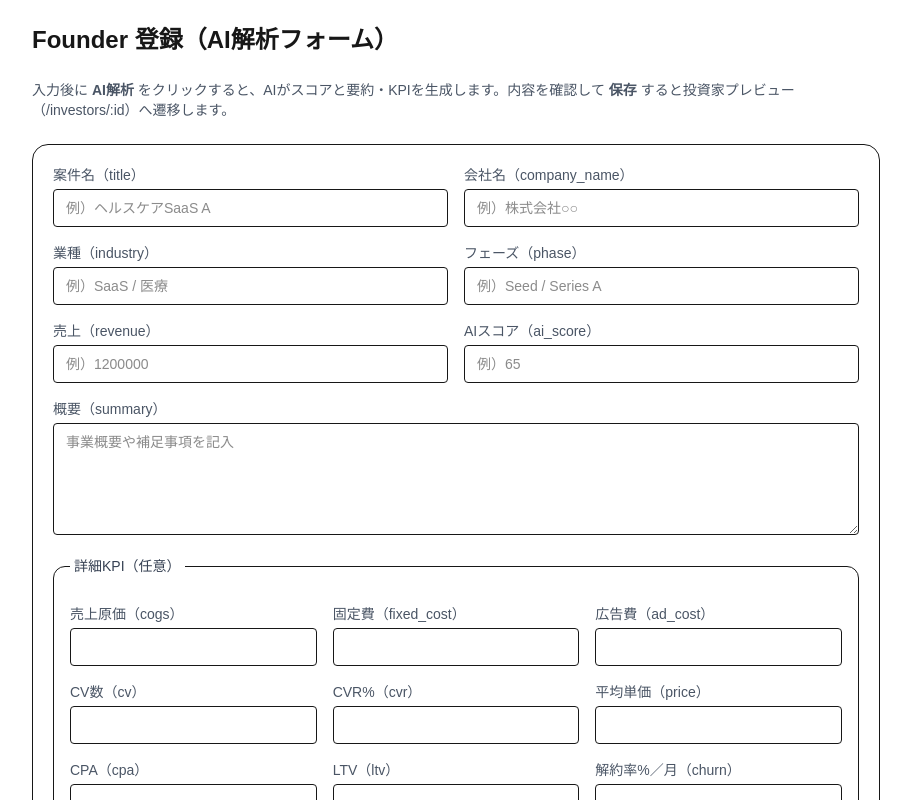
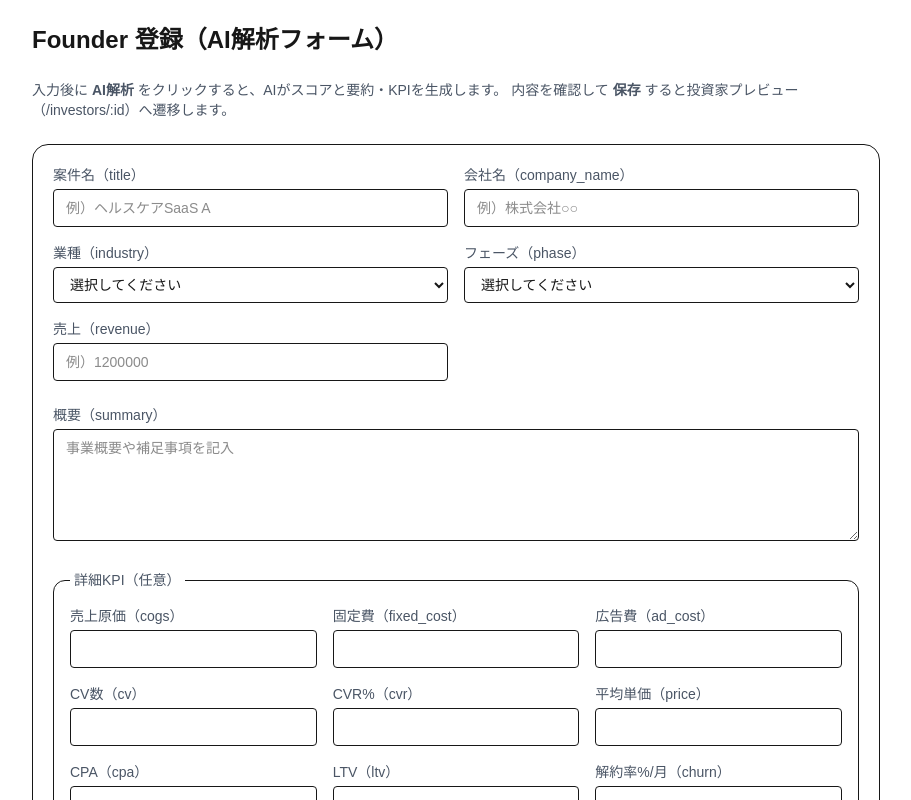
Before and after one commit to satoru-boop/partnerbox-poc-v2, a Next.js app: page /founder in a window 1280 px wide. Shown: the top 800 px of the page, without its empty margins (184-1095 px from the left). Built offline with nearby package versions, Linux system fonts and the light colour scheme.

Commit message:
旧UI修正

```diff
--- a/app/api/analyze/route.ts
+++ b/app/api/analyze/route.ts
@@ -1,3 +1,4 @@
+// app/api/analyze/route.ts
 import { NextResponse } from 'next/server';
 
 type Form = {
@@ -6,58 +7,57 @@ type Form = {
   industry: string;
   phase: string;
   pl: {
-    revenue: number;     // 売上
-    cogs: number;        // 売上原価
-    fixedCost: number;   // 固定費
-    adCost: number;      // 広告費
-    cv: number;          // CV数
-    cvr: number;         // CVR (%)
-    price: number;       // 平均単価
-    cpa: number;         // CPA
-    ltv: number;         // LTV
-    churn: number;       // 解約率/月 (%)
+    revenue: number;    // 売上
+    cogs: number;       // 売上原価
+    fixedCost: number;  // 固定費
+    adCost: number;     // 広告費
+    cv: number;         // CV数
+    cvr: number;        // CVR (%)
+    price: number;      // 平均単価
+    cpa: number;        // CPA
+    ltv: number;        // LTV
+    churn: number;      // 解約率/月 (%)
   };
 };
 
-function n(x: any, d = 2) {
-  return Number.isFinite(x) ? Number(Number(x).toFixed(d)) : 0;
-}
+const n = (x: any, d = 2) => (Number.isFinite(x) ? Number(Number(x).toFixed(d)) : 0);
 
 export async function POST(req: Request) {
+  try {
     const { form } = (await req.json()) as { form: Form };
     const p = form.pl;
 
-  const unitCost     = p.cv > 0 ? p.cogs / p.cv : 0;
-  const contribution = p.price - unitCost;
-  const grossProfit  = p.revenue - p.cogs - p.adCost;
-  const grossMargin  = p.revenue > 0 ? grossProfit / p.revenue : 0;
+    const unitCost = p.cv > 0 ? p.cogs / p.cv : 0;              // 1CVあたりの原価
+    const contribution = p.price - unitCost;                    // 1CVあたりの粗利（広告費は別）
+    const grossProfit = (p.revenue ?? 0) - (p.cogs ?? 0) - (p.adCost ?? 0);
+    const grossMargin = (p.revenue ?? 0) > 0 ? grossProfit / p.revenue : 0;
 
-  const ltvToCac     = p.cpa > 0 ? p.ltv / p.cpa : 0;
-  const paybackMonths = p.ltv > 0 ? (p.cpa / p.ltv) * 12 : 0;
+    const ltvToCac = (p.cpa ?? 0) > 0 ? (p.ltv ?? 0) / p.cpa : 0;
+    const paybackMonths = (p.ltv ?? 0) > 0 ? ((p.cpa ?? 0) / (p.ltv ?? 1)) * 12 : 0;
 
-  const perCVProfitAfterAds = contribution - p.cpa;
+    const perCVProfitAfterAds = contribution - (p.cpa ?? 0);
     const breakEvenCV =
-    perCVProfitAfterAds > 0 ? Math.ceil(p.fixedCost / perCVProfitAfterAds) : Infinity;
+      perCVProfitAfterAds > 0 ? Math.ceil((p.fixedCost ?? 0) / perCVProfitAfterAds) : Infinity;
 
+    // ざっくりルール
     const advice: string[] = [];
     if (grossMargin < 0.2) advice.push('粗利率が20%未満です。単価見直しまたは原価/広告費削減を検討。');
-  if (ltvToCac < 3)      advice.push('LTV/CAC が 3 未満です。獲得効率または継続率改善が必要です。');
-  if (perCVProfitAfterAds <= 0) advice.push('1CVあたりの広告費差引後の利益がマイナスです。CPA上限を下げるか単価改善を検討。');
-  if (p.churn >= 5)      advice.push('月次解約率が5%以上。オンボーディング/継続施策を強化。');
+    if (ltvToCac < 3) advice.push('LTV/CAC が 3 未満です。獲得効率または継続率改善が必要です。');
+    if (perCVProfitAfterAds <= 0) advice.push('広告費差引後の1CV利益がマイナス。CPA上限引下げや単価改善を検討。');
+    if ((p.churn ?? 0) >= 5) advice.push('月次解約率が5%以上。オンボーディング/継続施策を強化。');
     if (advice.length === 0) advice.push('指標はおおむね健全です。スケールを検討しましょう。');
 
-  // ざっくりスコア・要約（将来はLLMに差し替え）
-  const ai_score   = Math.max(1, Math.min(100, Math.round(50 + (ltvToCac - 3) * 8 + (grossMargin - 0.2) * 60)));
-  const ai_summary =
-    form.summary?.trim() ||
-    `業種:${form.industry} / フェーズ:${form.phase}。売上${p.revenue.toLocaleString()}・粗利率${n(grossMargin*100)}%。LTV/CAC=${n(ltvToCac)}。`;
+    // スコア（簡易）
+    let score = 70;
+    score += Math.min(20, Math.max(-20, (ltvToCac - 3) * 5));
+    score += Math.min(10, Math.max(-10, (grossMargin - 0.3) * 50));
+    score = Math.round(Math.max(0, Math.min(100, score)));
 
     return NextResponse.json({
-    ai_score,
-    ai_summary,
+      echo: form,
       kpi: {
         grossProfit: n(grossProfit, 0),
-      grossMargin: n(grossMargin * 100),
+        grossMargin: n(grossMargin * 100), // %
         unitCost: n(unitCost),
         contribution: n(contribution),
         ltvToCac: n(ltvToCac),
@@ -66,5 +66,12 @@ export async function POST(req: Request) {
         breakEvenCV: Number.isFinite(breakEvenCV) ? breakEvenCV : null,
       },
       advice,
+      score,
     });
+  } catch (err: any) {
+    return NextResponse.json(
+      { error: { message: err?.message ?? 'Bad Request' } },
+      { status: 400 },
+    );
   }
+}
--- a/app/founder/FormClient.tsx
+++ b/app/founder/FormClient.tsx
@@ -3,9 +3,32 @@
 import * as React from 'react';
 import { useRouter } from 'next/navigation';
 
-type AnalyzeKPI = {
+type FormState = {
+  title: string;
+  company_name: string;
+  industry: string;
+  phase: string;
+  revenue: string;   // 入力は文字列で持ち、送信時に数値化
+  summary: string;
+
+  // 詳細KPI（任意）
+  cogs: string;
+  fixed_cost: string;
+  ad_cost: string;
+  cv: string;
+  cvr: string;
+  price: string;
+  cpa: string;
+  ltv: string;
+  churn: string;
+};
+
+type Analysis = {
+  score: number;
+  advice: string[];
+  kpi: {
     grossProfit: number;
-  grossMargin: number;          // %
+    grossMargin: number;
     unitCost: number;
     contribution: number;
     ltvToCac: number;
@@ -13,123 +36,78 @@ type AnalyzeKPI = {
     perCVProfitAfterAds: number;
     breakEvenCV: number | null;
   };
+  summary?: string;
+};
+
+const INDUSTRY_OPTIONS = [
+  'SaaS', '医療', '小売', '製造', 'マーケティング', '教育', 'Fintech', 'その他',
+];
+
+const PHASE_OPTIONS = [
+  'Pre-Seed', 'Seed', 'Series A', 'Series B+', 'PMF以降', 'その他',
+];
 
 export default function FormClient() {
   const router = useRouter();
+
+  const [form, setForm] = React.useState<FormState>({
+    title: '',
+    company_name: '',
+    industry: '',
+    phase: '',
+    revenue: '',
+    summary: '',
+
+    cogs: '',
+    fixed_cost: '',
+    ad_cost: '',
+    cv: '',
+    cvr: '',
+    price: '',
+    cpa: '',
+    ltv: '',
+    churn: '',
+  });
+
+  const [analyzing, setAnalyzing] = React.useState(false);
   const [saving, setSaving] = React.useState(false);
-  const [analyzing, setAnalyzing] = React.useState(false);
   const [msg, setMsg] = React.useState<string | null>(null);
-  const [kpi, setKpi] = React.useState<AnalyzeKPI | null>(null);
-  const [advice, setAdvice] = React.useState<string[] | null>(null);
+  const [analysis, setAnalysis] = React.useState<Analysis | null>(null);
 
-  const onAnalyze = async (e: React.FormEvent<HTMLFormElement>) => {
-    e.preventDefault();
+  const onChange =
+    (k: keyof FormState) =>
+    (e: React.ChangeEvent<HTMLInputElement | HTMLTextAreaElement | HTMLSelectElement>) =>
+      setForm((s) => ({ ...s, [k]: e.target.value }));
+
+  const n = (v: string) => (v === '' ? null : Number(v));
+
+  async function onAnalyze() {
     setAnalyzing(true);
     setMsg(null);
-    setKpi(null);
-    setAdvice(null);
-
+    setAnalysis(null);
     try {
-      const fd = new FormData(e.currentTarget);
-      const pick = (k: string, asNum = false) => {
-        const v = fd.get(k);
-        if (v == null) return asNum ? 0 : '';
-        const s = String(v).trim();
-        if (s === '') return asNum ? 0 : '';
-        return asNum ? Number(s) : s;
-      };
-
-      const form = {
-        title: pick('title'),
-        summary: pick('summary'),
-        industry: pick('industry'),
-        phase: pick('phase'),
+      const payload = {
+        form: {
+          title: form.title,
+          summary: form.summary,
+          industry: form.industry,
+          phase: form.phase,
           pl: {
-          revenue:    pick('revenue', true),
-          cogs:       pick('cogs', true),
-          fixedCost:  pick('fixed_cost', true),
-          adCost:     pick('ad_cost', true),
-          cv:         pick('cv', true),
-          cvr:        pick('cvr', true),
-          price:      pick('price', true),
-          cpa:        pick('cpa', true),
-          ltv:        pick('ltv', true),
-          churn:      pick('churn', true),
+            revenue: n(form.revenue) ?? 0,
+            cogs: n(form.cogs) ?? 0,
+            fixedCost: n(form.fixed_cost) ?? 0,
+            adCost: n(form.ad_cost) ?? 0,
+            cv: n(form.cv) ?? 0,
+            cvr: n(form.cvr) ?? 0,
+            price: n(form.price) ?? 0,
+            cpa: n(form.cpa) ?? 0,
+            ltv: n(form.ltv) ?? 0,
+            churn: n(form.churn) ?? 0,
+          },
         },
       };
 
       const res = await fetch('/api/analyze', {
-        method: 'POST',
-        headers: { 'content-type': 'application/json' },
-        body: JSON.stringify({ form }),
-      });
-      const json = await res.json();
-
-      if (!res.ok) throw new Error(json?.error ?? `status ${res.status}`);
-
-      // 解析結果のUI反映（空の場合は補完値で上書き）
-      const aiScore = json?.ai_score ?? null;
-      const aiSummary = json?.ai_summary ?? null;
-
-      const scoreEl = (e.currentTarget.elements.namedItem('ai_score') as HTMLInputElement | null);
-      const summaryEl = (e.currentTarget.elements.namedItem('summary') as HTMLTextAreaElement | null);
-
-      if (scoreEl && (scoreEl.value === '' || Number(scoreEl.value) === 0) && aiScore != null) {
-        scoreEl.value = String(aiScore);
-      }
-      if (summaryEl && (summaryEl.value.trim() === '') && aiSummary) {
-        summaryEl.value = aiSummary;
-      }
-
-      setKpi(json?.kpi ?? null);
-      setAdvice(json?.advice ?? null);
-      setMsg('AI解析が完了しました。内容を確認して保存してください。');
-    } catch (err: any) {
-      setMsg(`AI解析エラー: ${err?.message ?? String(err)}`);
-    } finally {
-      setAnalyzing(false);
-    }
-  };
-
-  const onSave = async (e: React.FormEvent<HTMLFormElement>) => {
-    e.preventDefault();
-    setSaving(true);
-    setMsg(null);
-    try {
-      const fd = new FormData(e.currentTarget);
-      const pick = (keys: string[], asNum = false) => {
-        for (const k of keys) {
-          const v = fd.get(k);
-          if (v != null && String(v).trim() !== '') {
-            return asNum ? Number(v) : String(v);
-          }
-        }
-        return asNum ? null : null;
-      };
-
-      const payload = {
-        title:        pick(['title','project_title','案件名','subject']),
-        company_name: pick(['company_name','company','会社名']),
-        industry:     pick(['industry','業種']),
-        phase:        pick(['phase','stage','フェーズ']),
-        revenue:      pick(['revenue','売上','売上高'], true),
-        ai_score:     pick(['ai_score','score','AIスコア'], true),
-        summary:      pick(['summary','要約','概要','memo']),
-        tags:         pick(['tags','tag','タグ']) ?? '',
-
-        // KPI（DBのカラム名と一致させる）
-        cogs:        pick(['cogs'], true),
-        fixed_cost:  pick(['fixed_cost'], true),
-        ad_cost:     pick(['ad_cost'], true),
-        cv:          pick(['cv'], true),
-        cvr:         pick(['cvr'], true),
-        price:       pick(['price'], true),
-        cpa:         pick(['cpa'], true),
-        ltv:         pick(['ltv'], true),
-        churn:       pick(['churn'], true),
-      };
-
-      const res = await fetch('/api/fpl', {
         method: 'POST',
         headers: { 'content-type': 'application/json' },
         body: JSON.stringify(payload),
@@ -137,6 +115,63 @@ export default function FormClient() {
       const json = await res.json();
       if (!res.ok) throw new Error(json?.error?.message ?? `status ${res.status}`);
 
+      const aiSummary =
+        json?.echo?.summary && String(json.echo.summary).trim().length > 0
+          ? String(json.echo.summary)
+          : form.summary;
+
+      setAnalysis({
+        score: json?.score ?? json?.kpi ? Math.min(100, Math.max(0, Math.round((json.kpi.ltvToCac ?? 0) * 25))) : 0,
+        advice: json?.advice ?? [],
+        kpi: json?.kpi,
+        summary: aiSummary,
+      });
+
+      // 解析結果の要約があればフォームに反映（ユーザー編集可）
+      if (aiSummary && aiSummary !== form.summary) {
+        setForm((s) => ({ ...s, summary: aiSummary }));
+      }
+    } catch (err: any) {
+      setMsg(`AI解析エラー: ${err?.message ?? String(err)}`);
+    } finally {
+      setAnalyzing(false);
+    }
+  }
+
+  async function onSave() {
+    setSaving(true);
+    setMsg(null);
+    try {
+      const res = await fetch('/api/fpl', {
+        method: 'POST',
+        headers: { 'content-type': 'application/json' },
+        body: JSON.stringify({
+          title: form.title || null,
+          company_name: form.company_name || null,
+          industry: form.industry || null,
+          phase: form.phase || null,
+          revenue: n(form.revenue),
+          summary: form.summary || null,
+
+          cogs: n(form.cogs),
+          fixed_cost: n(form.fixed_cost),
+          ad_cost: n(form.ad_cost),
+          cv: n(form.cv),
+          cvr: n(form.cvr),
+          price: n(form.price),
+          cpa: n(form.cpa),
+          ltv: n(form.ltv),
+          churn: n(form.churn),
+
+          // 入力欄は出さないが、AIが出したスコアは保存（なければ null）
+          ai_score: analysis?.score ?? null,
+
+          // 仕様：タグは今は不要
+          tags: null,
+        }),
+      });
+      const json = await res.json();
+      if (!res.ok) throw new Error(json?.error?.message ?? `status ${res.status}`);
       const id = json?.data?.id as string;
       router.push(`/investors/${id}`);
     } catch (err: any) {
@@ -144,111 +179,146 @@ export default function FormClient() {
     } finally {
       setSaving(false);
     }
-  };
+  }
 
   return (
-    <form onSubmit={onAnalyze} className="rounded-2xl border p-5 space-y-4">
-      {/* 上段：基本項目 */}
+    <div className="rounded-2xl border p-5 space-y-6">
+      {/* 上段（基本情報） */}
       <div className="grid grid-cols-1 gap-4 sm:grid-cols-2">
         <label className="text-sm">
           <span className="block text-gray-600 mb-1">案件名（title）</span>
-          <input name="title" placeholder="例）ヘルスケアSaaS A" className="w-full rounded border px-3 py-2" />
+          <input className="w-full rounded border px-3 py-2" value={form.title} onChange={onChange('title')}
+                 placeholder="例）ヘルスケアSaaS A" />
         </label>
+
         <label className="text-sm">
           <span className="block text-gray-600 mb-1">会社名（company_name）</span>
-          <input name="company_name" placeholder="例）株式会社○○" className="w-full rounded border px-3 py-2" />
+          <input className="w-full rounded border px-3 py-2" value={form.company_name} onChange={onChange('company_name')}
+                 placeholder="例）株式会社○○" />
         </label>
 
         <label className="text-sm">
           <span className="block text-gray-600 mb-1">業種（industry）</span>
-          <input name="industry" placeholder="例）SaaS / 医療" className="w-full rounded border px-3 py-2" />
+          <select className="w-full rounded border px-3 py-2" value={form.industry} onChange={onChange('industry')}>
+            <option value="">選択してください</option>
+            {INDUSTRY_OPTIONS.map((v) => (
+              <option key={v} value={v}>{v}</option>
+            ))}
+          </select>
         </label>
+
         <label className="text-sm">
           <span className="block text-gray-600 mb-1">フェーズ（phase）</span>
-          <input name="phase" placeholder="例）Seed / Series A" className="w-full rounded border px-3 py-2" />
+          <select className="w-full rounded border px-3 py-2" value={form.phase} onChange={onChange('phase')}>
+            <option value="">選択してください</option>
+            {PHASE_OPTIONS.map((v) => (
+              <option key={v} value={v}>{v}</option>
+            ))}
+          </select>
         </label>
 
         <label className="text-sm">
           <span className="block text-gray-600 mb-1">売上（revenue）</span>
-          <input name="revenue" type="number" inputMode="numeric" placeholder="例）1200000" className="w-full rounded border px-3 py-2" />
-        </label>
-        <label className="text-sm">
-          <span className="block text-gray-600 mb-1">AIスコア（ai_score）</span>
-          <input name="ai_score" type="number" inputMode="numeric" placeholder="例）65" className="w-full rounded border px-3 py-2" />
+          <input className="w-full rounded border px-3 py-2" type="number" inputMode="numeric"
+                 value={form.revenue} onChange={onChange('revenue')} placeholder="例）1200000" />
         </label>
 
-        <label className="col-span-full text-sm">
-          <span className="block text-gray-600 mb-1">概要（summary）</span>
-          <textarea name="summary" placeholder="事業概要や補足事項を記入" className="w-full rounded border px-3 py-2 h-28" />
-        </label>
+        {/* AIスコアは入力欄を出さない（仕様） */}
       </div>
 
-      {/* 中段：詳細KPI */}
-      <fieldset className="col-span-full rounded-xl border p-4 space-y-3">
-        <legend className="px-1 text-sm font-medium text-gray-700">詳細KPI（任意）</legend>
+      {/* 概要 */}
+      <label className="text-sm block">
+        <span className="block text-gray-600 mb-1">概要（summary）</span>
+        <textarea className="w-full rounded border px-3 py-2 h-28"
+                  value={form.summary} onChange={onChange('summary')}
+                  placeholder="事業概要や補足事項を記入" />
+      </label>
+
+      {/* 詳細KPI（任意） */}
+      <fieldset className="rounded-xl border p-4">
+        <legend className="px-1 text-sm text-gray-600">詳細KPI（任意）</legend>
+
         <div className="grid grid-cols-1 gap-4 sm:grid-cols-3">
-          <label className="text-sm"><span className="block text-gray-600 mb-1">売上原価（cogs）</span><input name="cogs" type="number" inputMode="numeric" className="w-full rounded border px-3 py-2" /></label>
-          <label className="text-sm"><span className="block text-gray-600 mb-1">固定費（fixed_cost）</span><input name="fixed_cost" type="number" inputMode="numeric" className="w-full rounded border px-3 py-2" /></label>
-          <label className="text-sm"><span className="block text-gray-600 mb-1">広告費（ad_cost）</span><input name="ad_cost" type="number" inputMode="numeric" className="w-full rounded border px-3 py-2" /></label>
+          <InputNum label="売上原価（cogs）" val={form.cogs} onChange={onChange('cogs')} />
+          <InputNum label="固定費（fixed_cost）" val={form.fixed_cost} onChange={onChange('fixed_cost')} />
+          <InputNum label="広告費（ad_cost）" val={form.ad_cost} onChange={onChange('ad_cost')} />
 
-          <label className="text-sm"><span className="block text-gray-600 mb-1">CV数（cv）</span><input name="cv" type="number" inputMode="numeric" className="w-full rounded border px-3 py-2" /></label>
-          <label className="text-sm"><span className="block text-gray-600 mb-1">CVR%（cvr）</span><input name="cvr" type="number" inputMode="numeric" step="0.01" className="w-full rounded border px-3 py-2" /></label>
-          <label className="text-sm"><span className="block text-gray-600 mb-1">平均単価（price）</span><input name="price" type="number" inputMode="numeric" className="w-full rounded border px-3 py-2" /></label>
+          <InputNum label="CV数（cv）" val={form.cv} onChange={onChange('cv')} />
+          <InputNum label="CVR%（cvr）" val={form.cvr} onChange={onChange('cvr')} />
+          <InputNum label="平均単価（price）" val={form.price} onChange={onChange('price')} />
 
-          <label className="text-sm"><span className="block text-gray-600 mb-1">CPA（cpa）</span><input name="cpa" type="number" inputMode="numeric" className="w-full rounded border px-3 py-2" /></label>
-          <label className="text-sm"><span className="block text-gray-600 mb-1">LTV（ltv）</span><input name="ltv" type="number" inputMode="numeric" className="w-full rounded border px-3 py-2" /></label>
-          <label className="text-sm"><span className="block text-gray-600 mb-1">解約率%／月（churn）</span><input name="churn" type="number" inputMode="numeric" step="0.01" className="w-full rounded border px-3 py-2" /></label>
+          <InputNum label="CPA（cpa）" val={form.cpa} onChange={onChange('cpa')} />
+          <InputNum label="LTV（ltv）" val={form.ltv} onChange={onChange('ltv')} />
+          <InputNum label="解約率%/月（churn）" val={form.churn} onChange={onChange('churn')} />
         </div>
       </fieldset>
 
-      {/* 下段：タグ＆ボタン */}
-      <div className="grid grid-cols-1 gap-4">
-        <label className="text-sm">
-          <span className="block text-gray-600 mb-1">タグ（tags｜カンマ区切り可）</span>
-          <input name="tags" placeholder="例）SaaS, 医療, D2C" className="w-full rounded border px-3 py-2" />
-        </label>
-      </div>
-
+      {/* ボタン群 */}
       <div className="flex gap-3">
-        <button type="submit" disabled={analyzing} className="rounded-lg border px-4 py-1.5 text-sm hover:bg-gray-50 disabled:opacity-60">
+        <button type="button" onClick={onAnalyze} disabled={analyzing}
+                className="rounded-lg border px-4 py-1.5 text-sm hover:bg-gray-50 disabled:opacity-60">
           {analyzing ? 'AI解析中…' : 'AI解析する'}
         </button>
-        <button
-          type="button"
-          onClick={(ev) => onSave(ev as unknown as React.FormEvent<HTMLFormElement>)}
-          disabled={saving}
-          className="rounded-lg border px-4 py-1.5 text-sm hover:bg-gray-50 disabled:opacity-60"
-        >
+
+        <button type="button" onClick={onSave} disabled={saving}
+                className="rounded-lg border px-4 py-1.5 text-sm hover:bg-gray-50 disabled:opacity-60">
           {saving ? '保存中…' : '保存して投資家プレビューへ'}
         </button>
       </div>
 
-      {msg && <p className="text-sm text-gray-700">{msg}</p>}
+      {/* 解析結果の表示（読み取り専用） */}
+      {analysis && (
+        <section className="rounded-xl border p-4 space-y-3">
+          <div className="flex items-center gap-3">
+            <span className="text-sm text-gray-600">AIスコア</span>
+            <span className="rounded-md border px-2 py-0.5 text-sm font-medium">{analysis.score}</span>
+          </div>
 
-      {/* 解析KPIプレビュー */}
-      {kpi && (
-        <div className="rounded-xl border p-4 text-sm space-y-2 bg-white/40">
-          <div className="font-medium mb-1">AI解析サマリー</div>
-          <ul className="grid grid-cols-2 gap-x-6">
-            <li>粗利益: <b>{kpi.grossProfit.toLocaleString()}</b></li>
-            <li>粗利率: <b>{kpi.grossMargin}%</b></li>
-            <li>単位原価: <b>{kpi.unitCost}</b></li>
-            <li>単位粗利: <b>{kpi.contribution}</b></li>
-            <li>LTV/CAC: <b>{kpi.ltvToCac}</b></li>
-            <li>回収目安(月): <b>{kpi.paybackMonths}</b></li>
-            <li>広告差引後/件: <b>{kpi.perCVProfitAfterAds}</b></li>
-            <li>損益分岐CV: <b>{kpi.breakEvenCV ?? '-'}</b></li>
+          <div>
+            <h3 className="font-medium mb-1">KPI</h3>
+            <ul className="grid grid-cols-1 sm:grid-cols-2 gap-x-6 text-sm">
+              <li>粗利益: {analysis.kpi.grossProfit}</li>
+              <li>粗利率%: {analysis.kpi.grossMargin}</li>
+              <li>1CV原価ざっくり: {analysis.kpi.unitCost}</li>
+              <li>1CV粗利: {analysis.kpi.contribution}</li>
+              <li>LTV/CAC: {analysis.kpi.ltvToCac}</li>
+              <li>Payback（月換算目安）: {analysis.kpi.paybackMonths}</li>
+              <li>広告差引後1CV利益: {analysis.kpi.perCVProfitAfterAds}</li>
+              <li>損益分岐CV: {analysis.kpi.breakEvenCV ?? '-'}</li>
             </ul>
-          {advice && advice.length > 0 && (
-            <div className="pt-2">
-              <div className="text-gray-600">アドバイス</div>
-              <ul className="list-disc ml-5">
-                {advice.map((a, i) => (<li key={i}>{a}</li>))}
+          </div>
+
+          {analysis.advice?.length > 0 && (
+            <div>
+              <h3 className="font-medium mb-1">アドバイス</h3>
+              <ul className="list-disc pl-5 text-sm space-y-1">
+                {analysis.advice.map((a, i) => <li key={i}>{a}</li>)}
               </ul>
             </div>
           )}
+        </section>
+      )}
+
+      {msg && <p className="text-sm text-red-600">{msg}</p>}
     </div>
-      )}
-    </form>
   );
 }
+
+function InputNum({
+  label,
+  val,
+  onChange,
+}: {
+  label: string;
+  val: string;
+  onChange: (e: React.ChangeEvent<HTMLInputElement>) => void;
+}) {
+  return (
+    <label className="text-sm">
+      <span className="block text-gray-600 mb-1">{label}</span>
+      <input type="number" inputMode="numeric"
+             className="w-full rounded border px-3 py-2"
+             value={val} onChange={onChange} />
+    </label>
+  );
+}
--- a/app/founder/page.tsx
+++ b/app/founder/page.tsx
@@ -1,5 +1,6 @@
 // app/founder/page.tsx
-import FormClient from './FormClient';   // ← 相対パスに直す
+import FormClient from './FormClient';
+
 export const dynamic = 'force-dynamic';
 export const dynamicParams = true;
 
@@ -8,7 +9,8 @@ export default function Page() {
     <main className="mx-auto max-w-4xl p-6 space-y-6">
       <h1 className="text-2xl font-bold">Founder 登録（AI解析フォーム）</h1>
       <p className="text-sm text-gray-600">
-        入力後に <b>AI解析</b> をクリックすると、AIがスコアと要約・KPIを生成します。内容を確認して <b>保存</b> すると投資家プレビュー（/investors/:id）へ遷移します。
+        入力後に <b>AI解析</b> をクリックすると、AIがスコアと要約・KPIを生成します。
+        内容を確認して <b>保存</b> すると投資家プレビュー（/investors/:id）へ遷移します。
       </p>
       <FormClient />
     </main>
```
Lines whose indentation alone changed are shown as unchanged.
